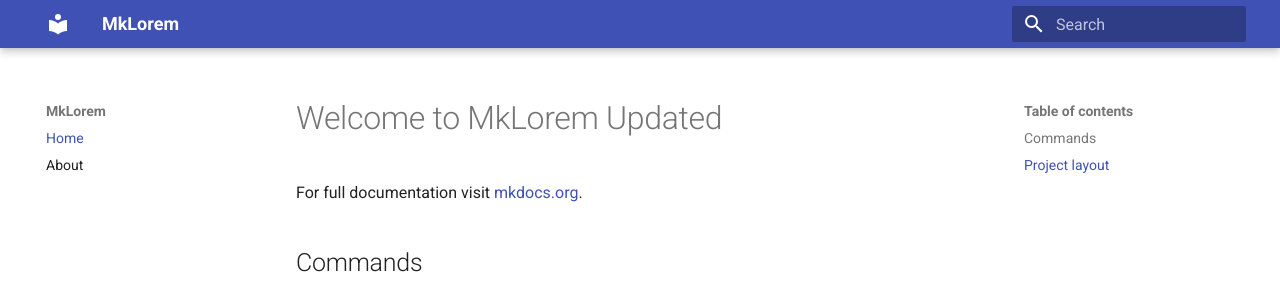
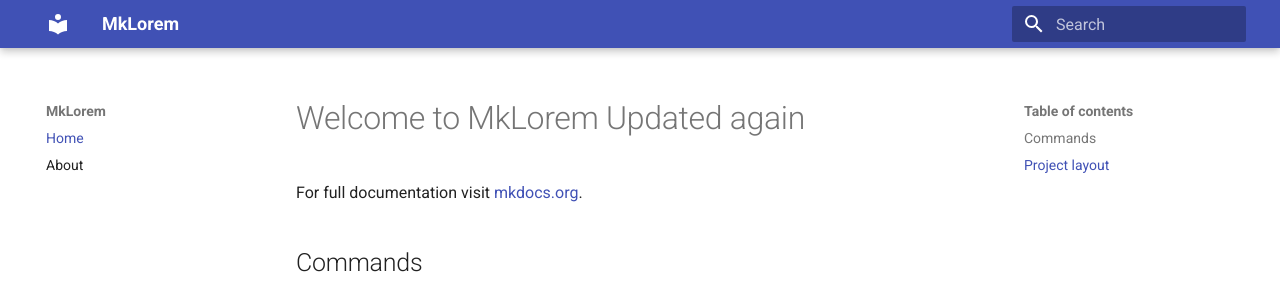
Before and after one commit to farisnour/mkdocs-example, an MkDocs documentation site: the page built from docs/index.md, in a window 1280 px wide. Shown: the top 296 px of the page. Built offline with MkDocs 1.6.1 and Material for MkDocs 9.7.7, drawn with Linux system fonts in a browser that asks for light colours.

Commit message:
Updated documentation again

```diff
--- a/docs/index.md
+++ b/docs/index.md
@@ -1,4 +1,4 @@
-# Welcome to MkLorem Updated
+# Welcome to MkLorem Updated again
 
 For full documentation visit [mkdocs.org](https://www.mkdocs.org).
 
```
